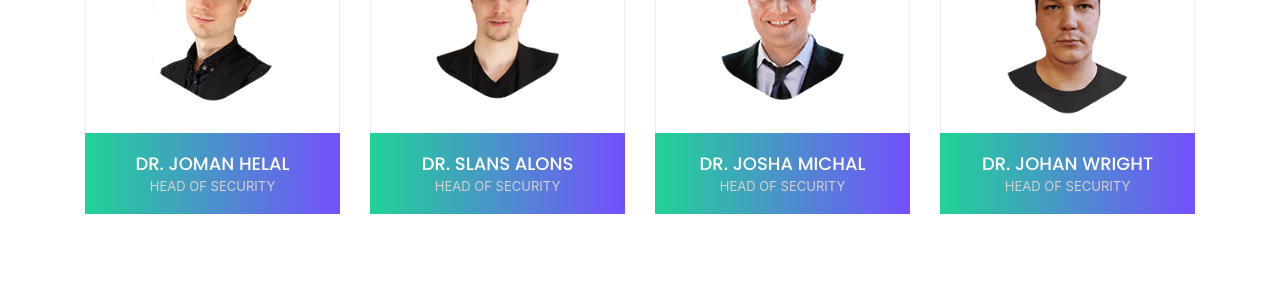
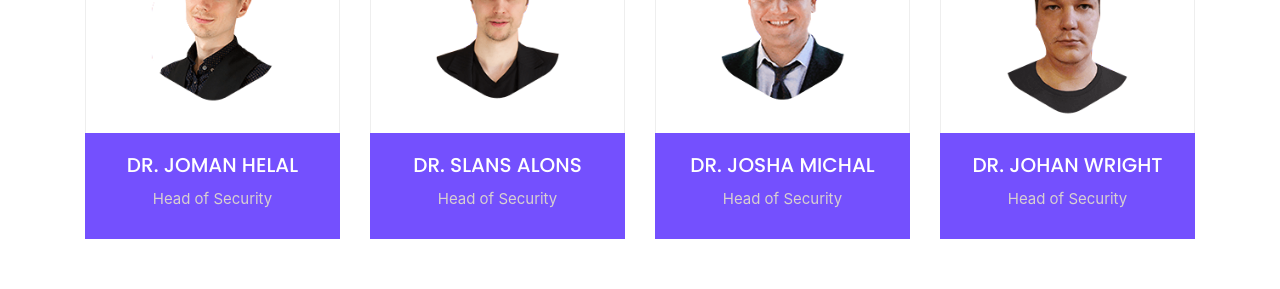
Before and after one commit to sameh1993/dolartrix, a Vue app: page /services in a window 1280 px wide. Shown: the part 1760-2049 px from the top of the page. Built offline with nearby package versions, Linux system fonts and the light colour scheme.

Commit message:
last Pushing

```diff
--- a/package.json
+++ b/package.json
@@ -4,7 +4,7 @@
   "private": true,
   "scripts": {
     "serve": "vue-cli-service serve --watch",
-    "build": "vue-cli-service build",
+    "build": "vue-cli-service build --watch",
     "lint": "vue-cli-service lint --fix"
   },
   "dependencies": {
--- a/src/components/body/aboutus/our-team.vue
+++ b/src/components/body/aboutus/our-team.vue
@@ -33,7 +33,7 @@
               <img :src="item.img" class="center-block" alt="" />
             </div>
             <!-- Team Info -->
-            <div class="team-info">
+            <div class="team-infos">
               <h5 class="w-text">{{ item.name }}</h5>
               <p class="g-text">{{ item.jobTitle }}</p>
             </div>
@@ -50,6 +50,11 @@
 <style scoped>
 .single-team-member p {
   color: #ccc;
+}
+.team-infos {
+  background-color: var(--mainColor) !important;
+  padding: 20px 0 10px;
+  text-align: center;
 }
 </style>
 
--- a/src/components/body/serivces/serivces.vue
+++ b/src/components/body/serivces/serivces.vue
@@ -52,9 +52,9 @@
 </template>
 
 <style scoped>
-.our_services_area .section-heading p {
+/* .our_services_area .section-heading p {
   color: #ccc;
-}
+} */
 </style>
 
 
```
Also changed, not shown: src/assets/css/style.css.
